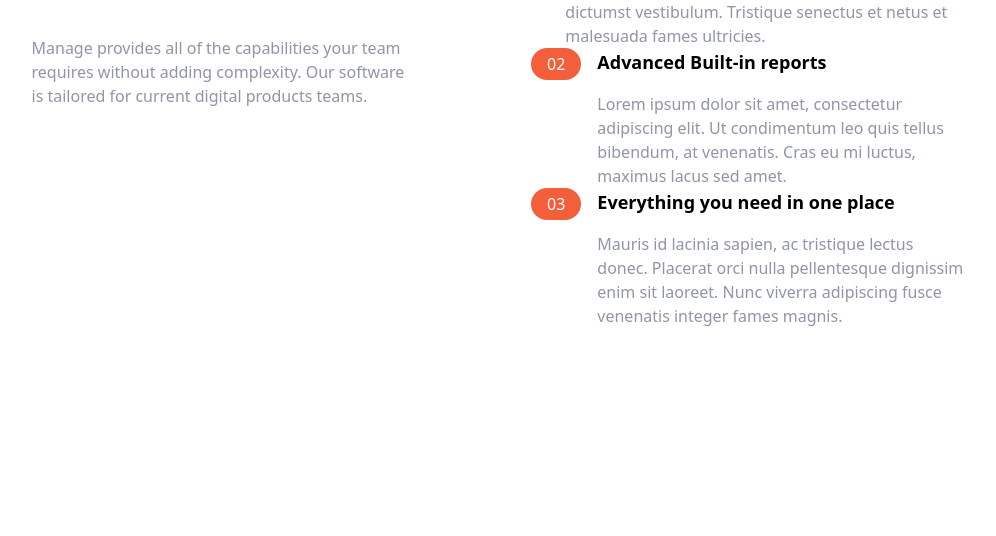
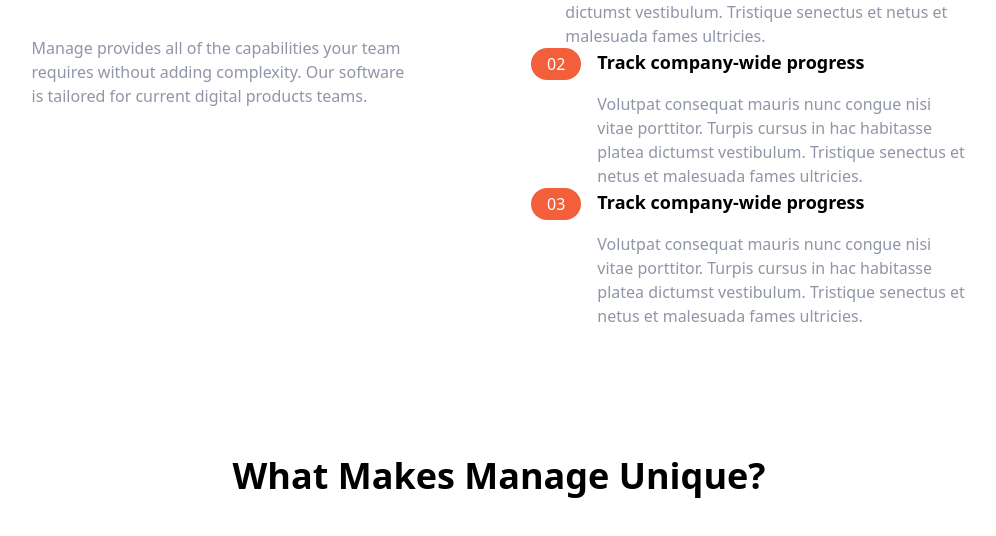
Before and after one commit to AkideweKuseh/tailwindcss_practice, a website: page index.html in a window 1280 px wide. Shown: the part 748-1284 px from the top of the page, without its empty margins (141-1137 px from the left). Before the commit the page ends 1076 px from the top, so only its background shows below. Drawn offline with Linux system fonts and the light colour scheme.

Commit message:
made some editing

```diff
--- a/index.html
+++ b/index.html
@@ -90,6 +90,7 @@
                         </p>
                     </div>
                 </div>
+
                  <!-- List Item 2 -->
                  <div class="flex flex-col space-y-3 md:space-y-0 md:flex-row">
                     <!-- Heading -->
@@ -101,19 +102,20 @@
                             </div>
                             <!-- Text -->
                             <h3 class="text-base font-bold md:mb-4 md:hidden">
-                                Advanced Built-in reports
+                                Track company-wide progress
                             </h3>
                         </div>
                     </div>
                     <div>
                         <h3 class="hidden mb-4 text-lg font-bold md:block">
-                            Advanced Built-in reports
+                            Track company-wide progress
                         </h3>
                         <p class="text-darkGrayishBlue">
-                            Lorem ipsum dolor sit amet, consectetur adipiscing elit. Ut condimentum leo quis tellus bibendum, at venenatis. Cras eu mi luctus, maximus lacus sed amet.
+                            Volutpat consequat mauris nunc congue nisi vitae porttitor. Turpis cursus in hac habitasse platea dictumst vestibulum. Tristique senectus et netus et malesuada fames ultricies.
                         </p>
                     </div>
                 </div>
+
                  <!-- List Item 3 -->
                  <div class="flex flex-col space-y-3 md:space-y-0 md:flex-row">
                     <!-- Heading -->
@@ -125,21 +127,36 @@
                             </div>
                             <!-- Text -->
                             <h3 class="text-base font-bold md:mb-4 md:hidden">
-                                Everything you need in one place
+                                Track company-wide progress
                             </h3>
                         </div>
                     </div>
                     <div>
                         <h3 class="hidden mb-4 text-lg font-bold md:block">
-                            Everything you need in one place
+                            Track company-wide progress
                         </h3>
                         <p class="text-darkGrayishBlue">
-                            Mauris id lacinia sapien, ac tristique lectus donec. Placerat orci nulla pellentesque dignissim enim sit laoreet. Nunc viverra adipiscing fusce venenatis integer fames magnis.
+                            Volutpat consequat mauris nunc congue nisi vitae porttitor. Turpis cursus in hac habitasse platea dictumst vestibulum. Tristique senectus et netus et malesuada fames ultricies.
                         </p>
                     </div>
                 </div>
             </div>
         </div>
     </section>
+
+    <!-- Testimonials -->
+    <section id="testimonials">
+        <!-- Container (Heading & Testimonials) -->
+        <div class="max-w-6xl px-5 mx-auto mt-32 text-center">
+             <!-- Heading -->
+             <h2 class="text-4xl font-bold text-center">
+                What Makes Manage Unique?
+             </h2>
+             <!-- Testimonial -->
+             <div class="flex flex-col mt-24 md:flex-row md:space-x-6">
+
+             </div>
+        </div>
+    </section>
 </body>
 </html>
```
Also changed, not shown: css/main.css.
